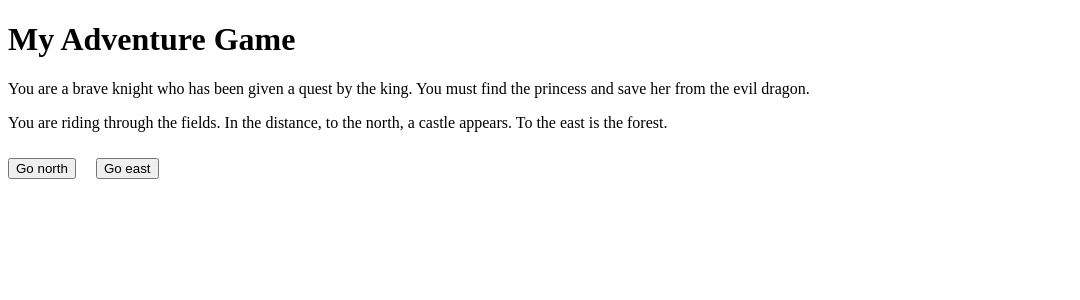
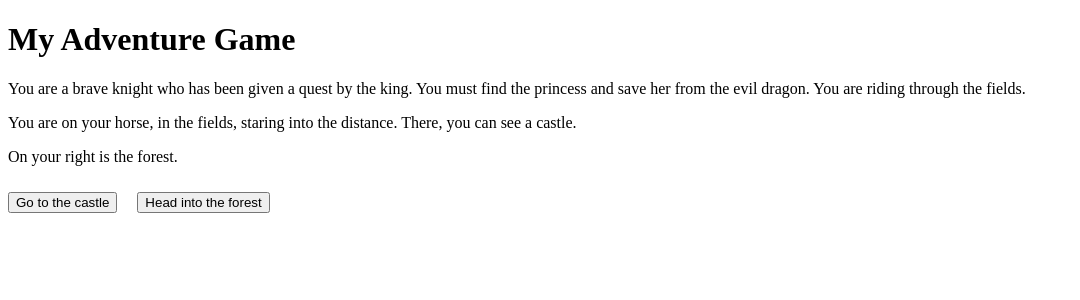
Before and after one commit to bouwe77/react-testing-library-101, a React (Create React App) app: page / in a window 1280 px wide. Shown: the top 300 px of the page, without its empty margins (0-1080 px from the left). Built offline with nearby package versions, Linux system fonts and the light colour scheme.

Commit message:
More meaningful names for directions, instead of north, south, etc.

```diff
--- a/src/App.js
+++ b/src/App.js
@@ -1,20 +1,51 @@
+import { useState } from 'react'
+
+const story = {
+  field: {
+    texts: [
+      'You are on your horse, in the fields, staring into the distance. There, you can see a castle.',
+      'On your right is the forest.',
+    ],
+    directions: { 'Go to the castle': 'castle', 'Head into the forest': 'forest' },
+  },
+  castle: {
+    texts: ['You arrive at the castle.'],
+    directions: { 'Back to the fields': 'field', 'Enter the castle': 'castle' },
+  },
+  forest: { texts: ['You arrive at the forest.'], directions: { 'Leave the forest': 'field' } },
+}
+
 function App() {
+  const [location, setLocation] = useState('field')
+  const [gameStarted, setGameStarted] = useState(false)
+
+  const goTo = (newLocation) => {
+    setLocation(newLocation)
+    if (!gameStarted) setGameStarted(true)
+  }
+
   return (
     <>
       <h1>My Adventure Game</h1>
 
-      <p>
-        You are a brave knight who has been given a quest by the king. You must find the princess and save her from the
-        evil dragon.
-      </p>
+      {/* TODO Deze tekst alleen bij de eerste render, dus een mooie use case om later een NOT in the document te doen... */}
+      {!gameStarted ? (
+        <p>
+          You are a brave knight who has been given a quest by the king. You must find the princess and save her from
+          the evil dragon. You are riding through the fields.
+        </p>
+      ) : null}
 
-      <p>
-        You are riding through the fields. In the distance, to the north, a castle appears. To the east is the forest.
-      </p>
+      {story[location].texts.map((line, index) => (
+        <p key={index}>{line}</p>
+      ))}
 
       <div>
-        <Button>Go north</Button>
-        <Button>Go east</Button>
+        {Object.keys(story[location].directions).map((direction) => (
+          <Button key={direction} onClick={() => goTo(story[location].directions[direction])}>
+            {direction}
+          </Button>
+        ))}
       </div>
     </>
   )
```
Also changed, not shown: 1 other file (tests, documents, lock files or other folders).
